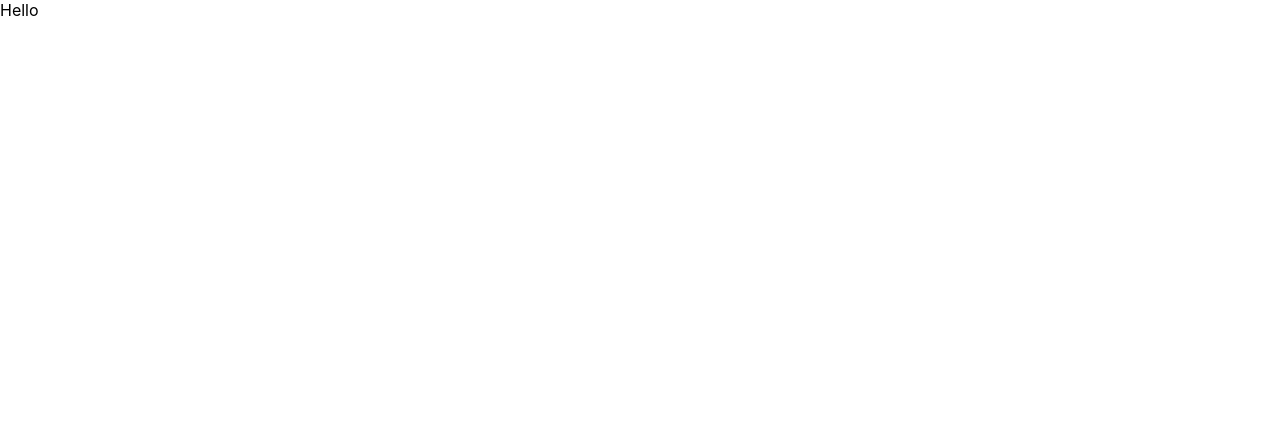
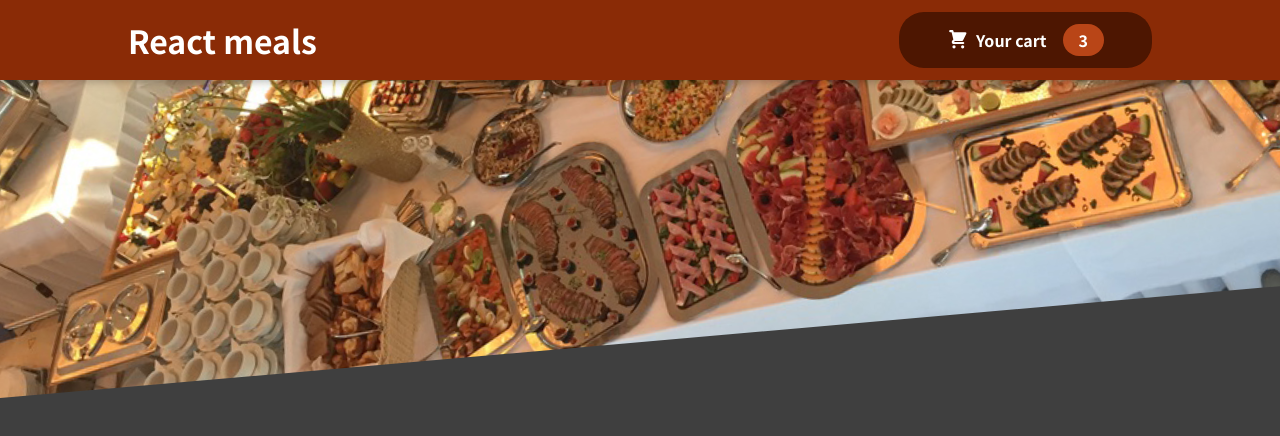
Before and after one commit to trubitsynandrey/reactMeals, a React (Create React App) app: page / in a window 1280 px wide. Shown: the top 436 px of the page. Built offline with nearby package versions, Linux system fonts and the light colour scheme.

Commit message:
add: implement header

```diff
--- a/package.json
+++ b/package.json
@@ -10,9 +10,11 @@
     "@types/node": "^16.11.22",
     "@types/react": "^17.0.39",
     "@types/react-dom": "^17.0.11",
+    "@types/styled-components": "^5.1.22",
     "react": "^17.0.2",
     "react-dom": "^17.0.2",
     "react-scripts": "5.0.0",
+    "styled-components": "^5.3.3",
     "typescript": "^4.5.5",
     "web-vitals": "^2.1.4"
   },
--- a/src/App.tsx
+++ b/src/App.tsx
@@ -1,10 +1,11 @@
-import React from 'react';
+import React from "react";
+import { Header } from "./components/Layout/Header";
 
 function App() {
   return (
-    <div>
-      Hello
-    </div>
+    <>
+      <Header />
+    </>
   );
 }
 
--- /dev/null
+++ b/src/components/Cart/CartIcon.tsx
@@ -0,0 +1,11 @@
+export const CartIcon = () => {
+    return (
+      <svg
+        xmlns='http://www.w3.org/2000/svg'
+        viewBox='0 0 20 20'
+        fill='currentColor'
+      >
+        <path d='M3 1a1 1 0 000 2h1.22l.305 1.222a.997.997 0 00.01.042l1.358 5.43-.893.892C3.74 11.846 4.632 14 6.414 14H15a1 1 0 000-2H6.414l1-1H14a1 1 0 00.894-.553l3-6A1 1 0 0017 3H6.28l-.31-1.243A1 1 0 005 1H3zM16 16.5a1.5 1.5 0 11-3 0 1.5 1.5 0 013 0zM6.5 18a1.5 1.5 0 100-3 1.5 1.5 0 000 3z' />
+      </svg>
+    );
+  };
--- /dev/null
+++ b/src/components/Layout/Header.tsx
@@ -0,0 +1,47 @@
+import React from "react";
+import styled from "styled-components";
+import { HeaderCardButton } from "./HeaderCardButton";
+const mealsImg = require("../../assets/meals.jpeg");
+
+const HeaderBlock = styled.header`
+  position: fixed;
+  top: 0;
+  left: 0;
+  width: 100%;
+  height: 5rem;
+  background-color: #8a2b06;
+  color: white;
+  display: flex;
+  justify-content: space-between;
+  align-items: center;
+  padding: 0 10%;
+  box-shadow: 0 2px 8px rgba(0, 0, 0, 0.25);
+  z-index: 10;
+`;
+
+const ImageWrapper = styled.div`
+  width: 100%;
+  height: 25rem;
+  z-index: 0;
+  overflow: hidden;
+  & img {
+    width: 110%;
+    height: 100%;
+    object-fit: cover;
+    transform: rotateZ(-5deg) translateY(-4rem) translateX(-1rem);
+  }
+`;
+
+export const Header = () => {
+  return (
+    <>
+      <HeaderBlock>
+        <h1>React meals</h1>
+        <HeaderCardButton />
+      </HeaderBlock>
+      <ImageWrapper>
+        <img src={mealsImg} alt="plate of delicious food" />
+      </ImageWrapper>
+    </>
+  );
+};
--- /dev/null
+++ b/src/components/Layout/HeaderCardButton.tsx
@@ -0,0 +1,51 @@
+import React from "react";
+import { CartIcon } from "../Cart/CartIcon";
+import styled from "styled-components";
+
+const Badge = styled.span`
+  background-color: #b94517;
+  padding: 0.25rem 1rem;
+  border-radius: 25px;
+  margin-left: 1rem;
+  font-weight: bold;
+`;
+
+const CartButton = styled.button`
+  cursor: pointer;
+  font: inherit;
+  border: none;
+  background-color: #4d1601;
+  color: white;
+  padding: 0.75rem 3rem;
+  display: flex;
+  justify-content: space-around;
+  align-items: center;
+  border-radius: 25px;
+  font-weight: bold;
+  &:hover,
+  &:active {
+    background-color: #2c0d00;
+  }
+  &:hover ${Badge},
+  &:active ${Badge} {
+    background-color: #92320c;;
+  }
+`;
+
+const IconWrapper = styled.span`
+  width: 1.35rem;
+  height: 1.35rem;
+  margin-right: 0.5rem;
+`;
+
+export const HeaderCardButton = () => {
+  return (
+    <CartButton>
+      <IconWrapper>
+        <CartIcon />
+      </IconWrapper>
+      <span>Your cart</span>
+      <Badge>3</Badge>
+    </CartButton>
+  );
+};
--- a/src/index.css
+++ b/src/index.css
@@ -1,13 +1,14 @@
+@import url('https://fonts.googleapis.com/css2?family=Noto+Sans+JP:wght@400;700&display=swap');
+
+* {
+  box-sizing: border-box;
+}
+
+html {
+  font-family: 'Noto Sans JP', sans-serif;
+}
+
 body {
   margin: 0;
-  font-family: -apple-system, BlinkMacSystemFont, 'Segoe UI', 'Roboto', 'Oxygen',
-    'Ubuntu', 'Cantarell', 'Fira Sans', 'Droid Sans', 'Helvetica Neue',
-    sans-serif;
-  -webkit-font-smoothing: antialiased;
-  -moz-osx-font-smoothing: grayscale;
+  background-color: #3f3f3f;
 }
-
-code {
-  font-family: source-code-pro, Menlo, Monaco, Consolas, 'Courier New',
-    monospace;
-}
--- /dev/null
+++ b/src/index.d.ts
@@ -0,0 +1 @@
+declare module '*.jpeg';
```
Also changed, not shown: src/assets/meals.jpeg (added), 1 other file (tests, documents, lock files or other folders).
